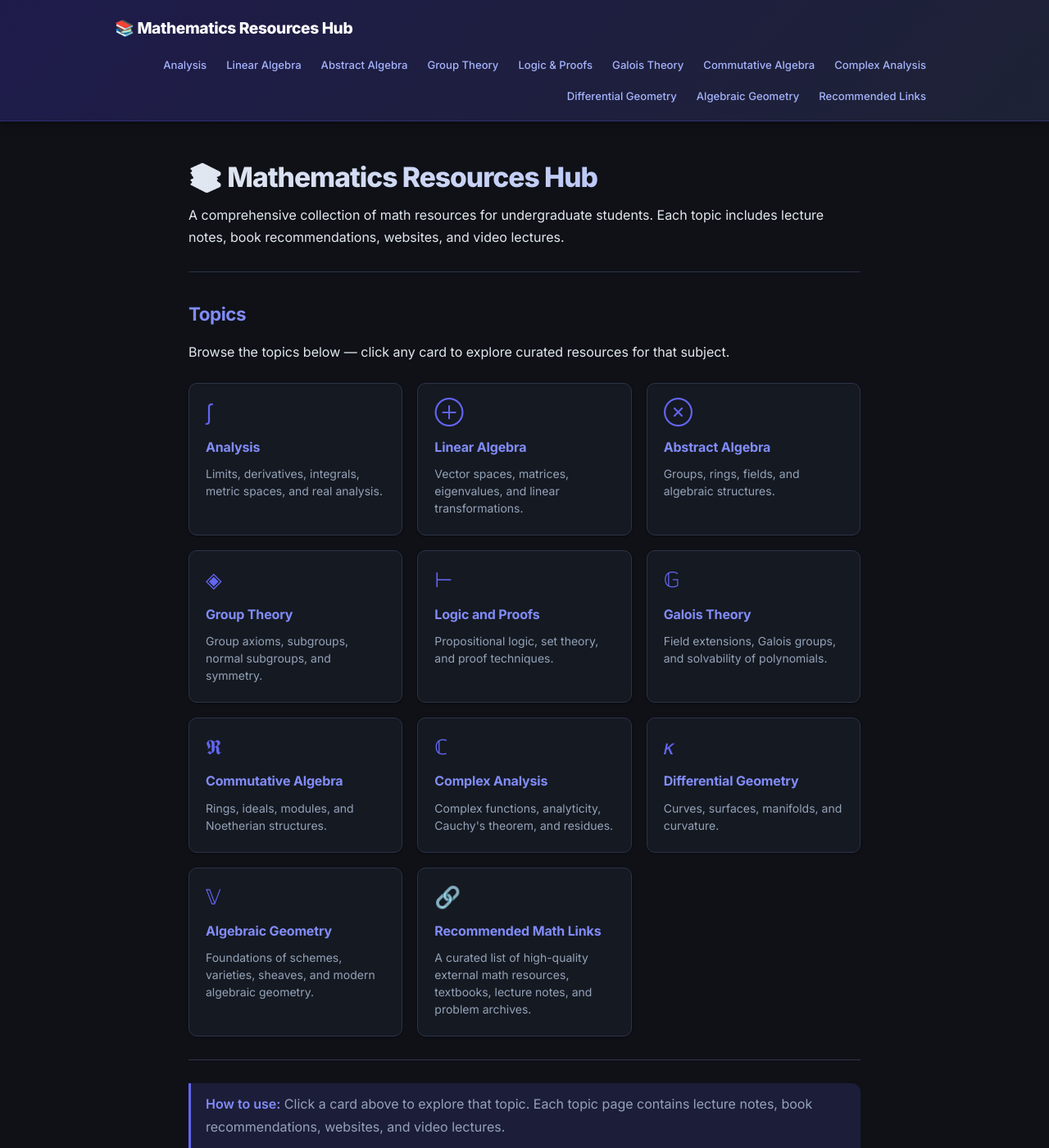
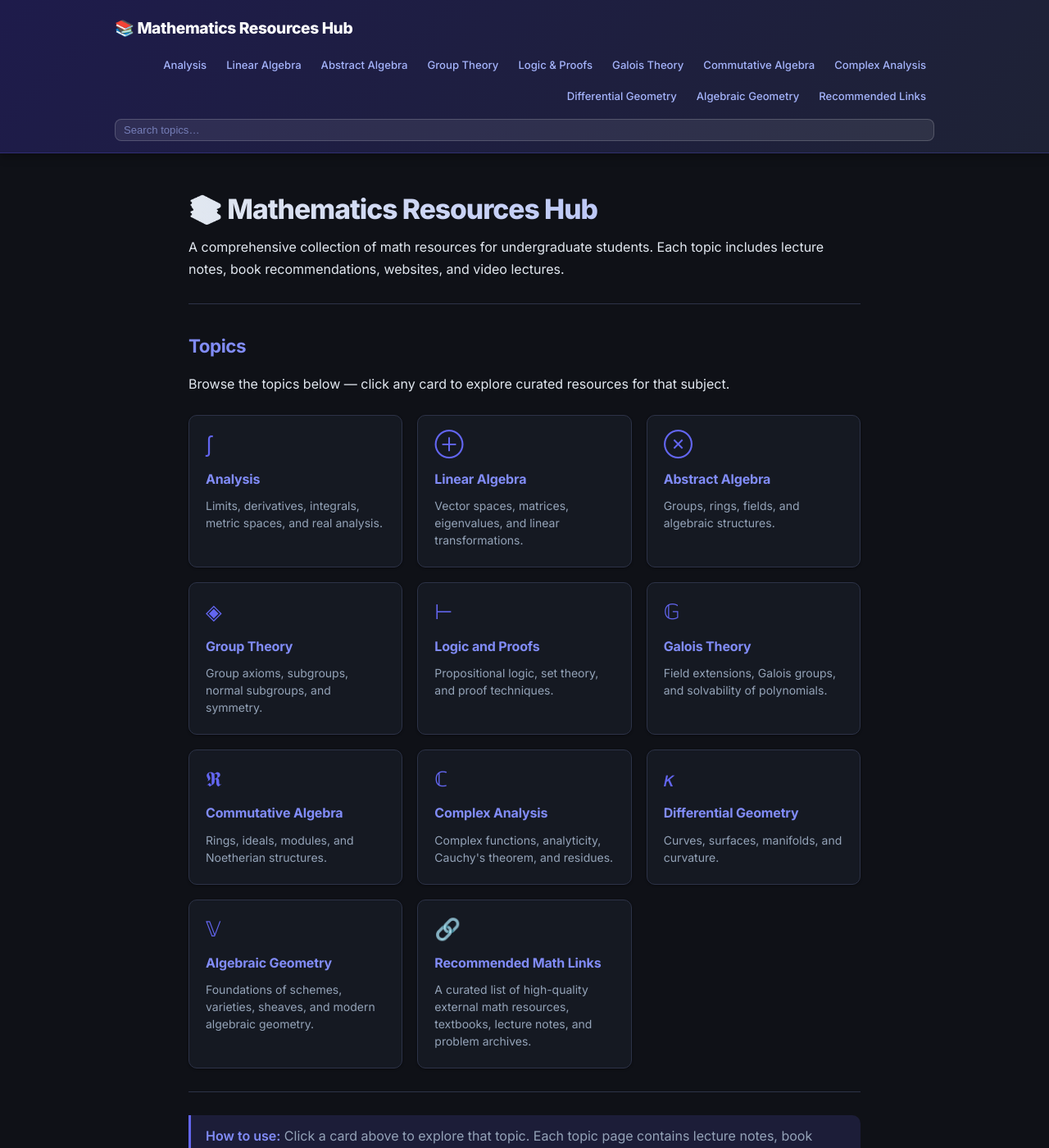
Before and after one commit to mehmetyurtsever-math/math-resources-hub, a Jekyll site: the page built from index.md, in a window 1280 px wide and 1400 px high. Shown: the whole window at 82% size. Built offline with Jekyll 4.4.1, drawn with Linux system fonts in a browser that asks for light colours.

Commit message:
Add header search bar with live nav filtering
Agent-Logs-Url: https://github.com/mehmetyurtsever-math/math-resources-hub/sessions/ce07d762-9037-4733-a3a8-7eecf47001e9

Co-authored-by: mehmetyurtsever-math <198125920+mehmetyurtsever-math@users.noreply.github.com>

```diff
--- a/_layouts/default.html
+++ b/_layouts/default.html
@@ -20,7 +20,11 @@
   <header class="site-header">
     <div class="header-inner">
       <a class="site-title" href="{{ '/' | relative_url }}">📚 {{ site.title }}</a>
-      <nav class="site-nav">
+      <div class="site-search">
+        <input id="site-search-input" type="search" placeholder="Search topics…" aria-label="Search navigation links" autocomplete="off">
+        <button id="site-search-clear" type="button" aria-label="Clear search">✕</button>
+      </div>
+      <nav id="site-nav" class="site-nav">
         <a href="{{ '/analysis/' | relative_url }}">Analysis</a>
         <a href="{{ '/linear-algebra/' | relative_url }}">Linear Algebra</a>
         <a href="{{ '/abstract-algebra/' | relative_url }}">Abstract Algebra</a>
--- a/assets/style.css
+++ b/assets/style.css
@@ -100,6 +100,55 @@ a:hover { color: var(--primary-hover); text-decoration: none; }
   color: #fff;
   background: rgba(99, 102, 241, 0.25);
   text-decoration: none;
+}
+
+/* ---------- Site Search ---------- */
+.site-search {
+  display: flex;
+  align-items: center;
+  gap: 4px;
+  width: 100%;
+  order: 2;
+}
+
+#site-search-input {
+  flex: 1;
+  background: rgba(255,255,255,0.08);
+  border: 1px solid rgba(255,255,255,0.18);
+  border-radius: 8px;
+  color: #e0e7ff;
+  font-size: 0.82rem;
+  padding: 5px 10px;
+  outline: none;
+  transition: border-color var(--transition), background var(--transition);
+  min-width: 0;
+}
+
+#site-search-input::placeholder { color: rgba(165,180,252,0.6); }
+
+#site-search-input:focus {
+  border-color: var(--primary);
+  background: rgba(99,102,241,0.12);
+}
+
+#site-search-clear {
+  display: inline-flex;
+  align-items: center;
+  justify-content: center;
+  background: transparent;
+  border: none;
+  color: #a5b4fc;
+  font-size: 0.82rem;
+  cursor: pointer;
+  padding: 4px 6px;
+  border-radius: 6px;
+  transition: background var(--transition), color var(--transition);
+  flex-shrink: 0;
+}
+
+#site-search-clear:hover {
+  background: rgba(99,102,241,0.2);
+  color: #fff;
 }
 
 /* ---------- Ana İçerik ---------- */
@@ -325,6 +374,7 @@ details[open] > summary {
   .header-inner { gap: 8px; }
   .site-title { width: 100%; padding-top: 2px; }
   .site-nav { width: 100%; justify-content: flex-start; }
+  .site-search { width: 100%; }
   .footer-nav { justify-content: flex-start; gap: 4px 12px; }
 }
 
```
Also changed, not shown: other parts of _layouts/default.html (+34 -0 lines).
